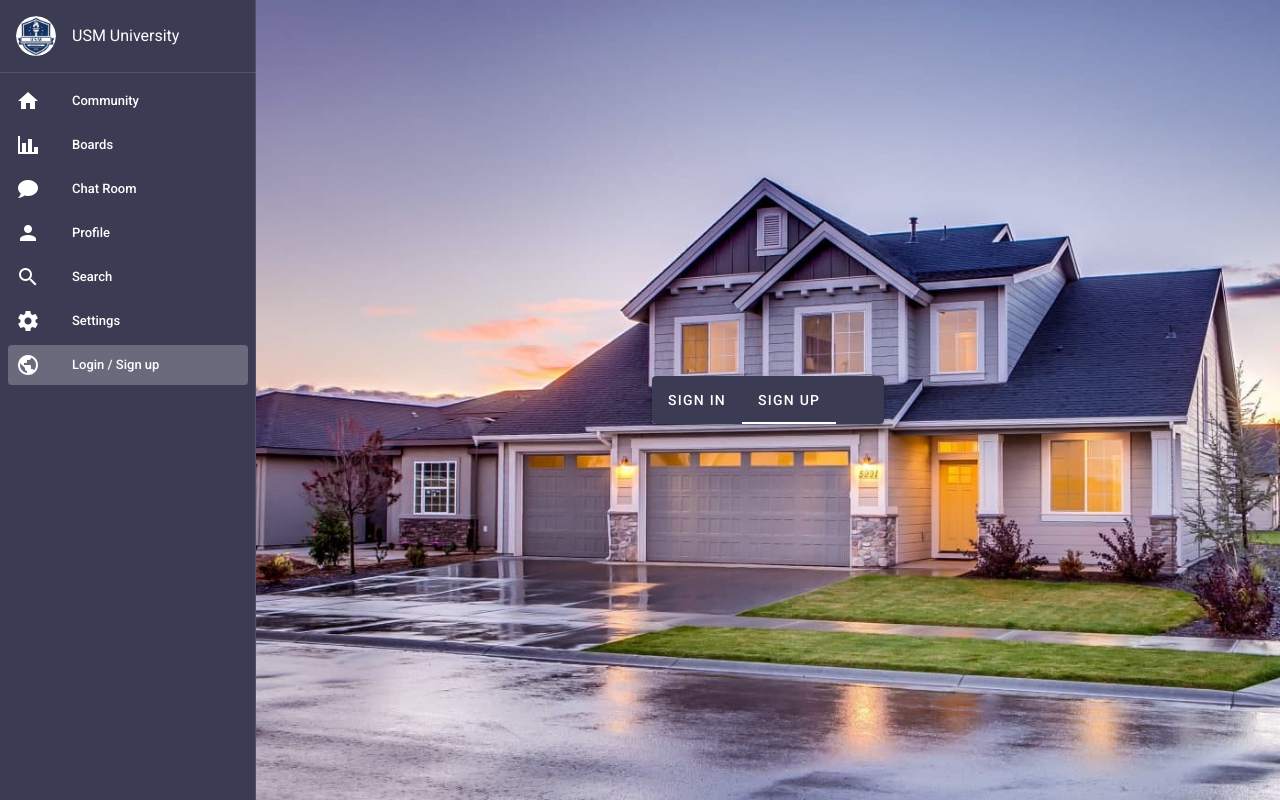
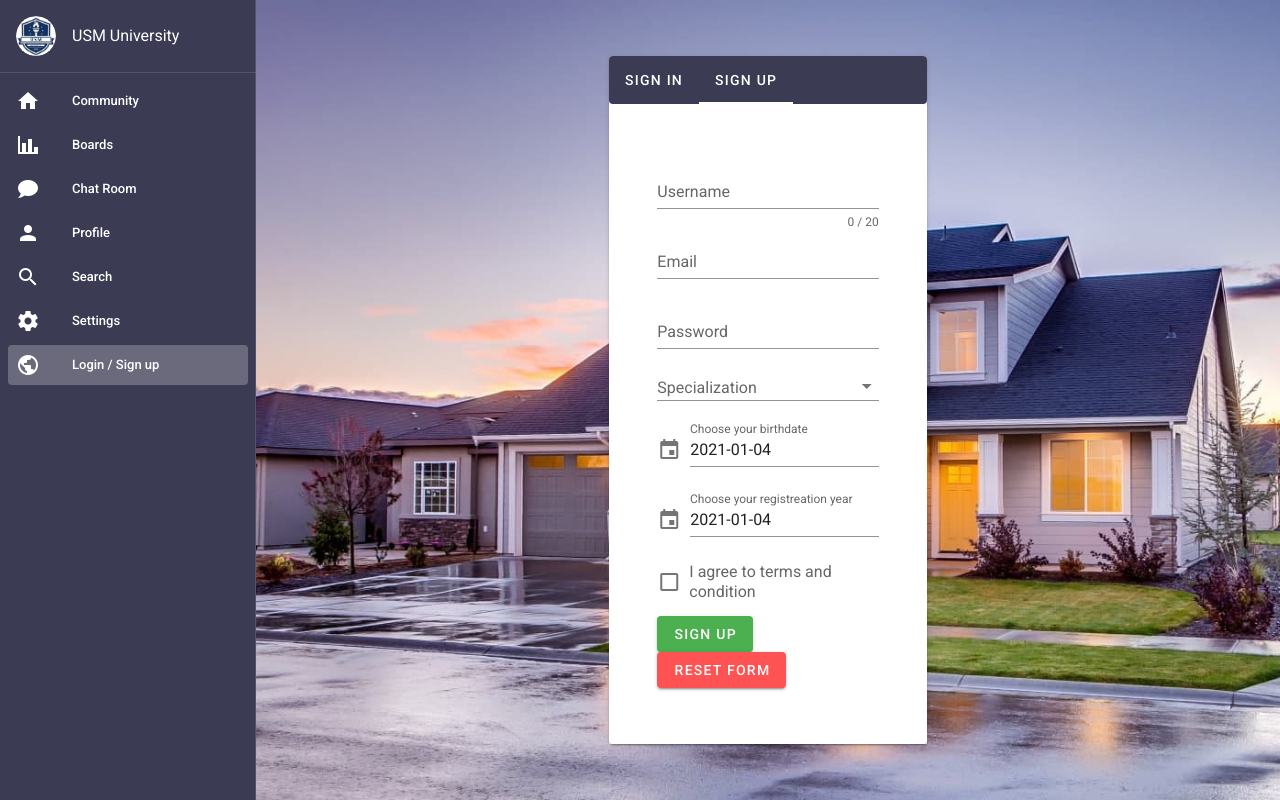
Before and after one commit to RoduanKD/Frontend-05-USM-project, a Vue app: page /login in a window 1280 px wide. Both pictures are taken after a click on the tab "SIGN UP". Built offline with nearby package versions, Linux system fonts and the light colour scheme; what vue-moment would draw is missing.

Commit message:
-added some changes on the main card design -added Sign Up tab with

```diff
--- a/src/views/Login.vue
+++ b/src/views/Login.vue
@@ -1,30 +1,184 @@
 <template>
-
   <div class="back fill-height">
-    <v-container justify-center fluid fill-height >
+    <v-container justify-center fluid fill-height>
       <v-row justify="center">
-          <v-col cols="3" >
-               <v-card >
-              <v-tabs  color="deep-purple accent-4" background-color="primary" left>
+        <v-col cols="4">
+          <v-card>
+            <v-tabs
+              color="deep-purple accent-4"
+              background-color="primary"
+              left
+            >
               <v-tab class="white--text">SIGN IN</v-tab>
               <v-tab class="white--text">SIGN UP</v-tab>
               <v-tab-item>
-
-          <v-card class="mx-auto elevation-12 midcard " style=" backdrop-filter: blur(5px);
-  background: rgba(255,255,255,.7)  ">
-              <v-card-text>
-                <v-form class="Pdtop">
-                  <v-text-field name="login" label="Login" type="text" ></v-text-field>
-                  <v-text-field name="password" label="Password" id="password" type="password"></v-text-field>
+                <v-card class="mx-auto elevation-12 midcard Blured">
+                  <v-card-text class="blured">
+                    <v-form
+                      v-model="valid"
+                      lazy-validation
+                      ref="form"
+                      class="py-16 px-7"
+                    >
+                      <v-text-field
+                        name="nameemail"
+                        label="Email / Username"
+                        type="text"
+                        v-model="nameemail"
+                        :rules="nameemailRules"
+                        required
+                      ></v-text-field>
+                      <v-text-field
+                        name="password"
+                        label="Password"
+                        id="password"
+                        type="password"
+                        required
+                        v-model="password"
+                        :rules="passwordRules"
+                      ></v-text-field>
                     </v-form>
                   </v-card-text>
-              <v-card-actions class="Flex"  >
-                <v-spacer ></v-spacer>
-                <v-btn   color="primary"  >Login</v-btn>
+                  <v-card-actions class="flex-column">
+                    <v-spacer></v-spacer>
+                    <v-btn color="primary" @click="validate">Login</v-btn>
                   </v-card-actions>
                 </v-card>
               </v-tab-item>
               <v-tab-item>
+                <v-card class="mx-auto elevation-12 midcard Blured">
+                  <v-card-text class="pa-12">
+                    <v-form ref="form" class="py-0 py-2">
+                      <v-text-field
+                        name="username"
+                        label="Username"
+                        type="text"
+                        v-model="name"
+                        :counter="20"
+                        :rules="nameRules"
+                        required
+                      ></v-text-field>
+                      <v-text-field
+                        name="email"
+                        label="Email"
+                        type="email"
+                        required
+                        v-model="email"
+                        :rules="emailRules"
+                      ></v-text-field>
+                      <v-text-field
+                        name="password"
+                        label="Password"
+                        id="password"
+                        type="password"
+                        required
+                        v-model="password"
+                        :rules="passwordRules"
+                      ></v-text-field>
+                      <v-select
+                        :items="specialization"
+                        name="specialization"
+                        label="Specialization"
+                        dense
+                        required v-model="select"
+                        :rules="[(v) => !!v || 'Specialization is required']"
+                      ></v-select>
+                      <v-menu
+                        ref="menu"
+                        v-model="menu"
+                        :close-on-content-click="false"
+                        :return-value.sync="date"
+                        transition="scale-transition"
+                        offset-y
+                        min-width="auto"
+                      >
+                        <template v-slot:activator="{ on, attrs }">
+                          <v-text-field
+                            v-model="date"
+                            label="Choose your birthdate"
+                            prepend-icon="mdi-calendar"
+                            readonly
+                            v-bind="attrs"
+                            v-on="on"
+                          ></v-text-field>
+                        </template>
+                        <v-date-picker v-model="date" no-title scrollable>
+                          <v-spacer></v-spacer>
+                          <v-btn text color="primary" @click="menu = false">
+                            Cancel
+                          </v-btn>
+                          <v-btn
+                            text
+                            color="primary"
+                            @click="$refs.menu.save(date)"
+                          >
+                            OK
+                          </v-btn>
+                        </v-date-picker>
+                      </v-menu>
+                      <v-spacer></v-spacer>
+                      <v-menu
+                        ref="menu2"
+                        v-model="menu2"
+                        :close-on-content-click="false"
+                        :return-value.sync="date2"
+                        transition="scale-transition"
+                        offset-y
+                        min-width="auto"
+                      >
+                        <template v-slot:activator="{ on, attrs }">
+                          <v-text-field
+                            v-model="date2"
+                            label="Choose your registreation year"
+                            prepend-icon="mdi-calendar"
+                            readonly
+                            v-bind="attrs"
+                            v-on="on"
+                          ></v-text-field>
+                        </template>
+                        <v-date-picker v-model="date2" no-title scrollable>
+                          <v-spacer></v-spacer>
+                          <v-btn text color="primary" @click="menu2 = false">
+                            Cancel
+                          </v-btn>
+                          <v-btn
+                            text
+                            color="primary"
+                            @click="$refs.menu2.save(date2)"
+                          >
+                            OK
+                          </v-btn>
+                        </v-date-picker>
+                      </v-menu>
+                      <v-checkbox
+                        v-model="checkbox"
+                        style="margin: 0px; max-height: 50px"
+                        :rules="[(v) => !!v || 'You must agree to continue!']"
+                        label="Do you agree?"
+                        required
+                      >
+                        <template v-slot:label>
+                          <div>I agree to terms and condition</div>
+                        </template>
+                      </v-checkbox>
+                    </v-form>
+                    <v-btn
+                      :disabled="!valid"
+                      color="success"
+                      class="mr-4"
+                      @click="validate"
+                    >
+                      Sign Up
+                    </v-btn>
+
+                    <v-btn color="error" class="mr-4" @click="reset">
+                      Reset Form
+                    </v-btn>
+                  </v-card-text>
+                  <v-card-actions class="flex-column pt-0">
+                    <v-spacer></v-spacer>
+                  </v-card-actions>
+                </v-card>
               </v-tab-item>
             </v-tabs>
           </v-card>
@@ -32,46 +186,76 @@
       </v-row>
     </v-container>
   </div>
-
 </template>
 <script>
 export default {
-  name: 'Home',
-  components: {
-    // HelloWorld
-  },
+  name: "Home",
+  components: {},
   data: () => ({
+    valid: false,
+    nameemail: "",
+    nameemailRules: [
+      (v) => !!v || "Username/Email is required",
+      (v) => (v && v.length <= 20) || "Name must be less than 10 characters",
+    ],
+    name: "",
+    nameRules: [
+      (v) => !!v || "Name is required",
+      (v) => (v && v.length <= 20) || "Name must be less than 10 characters",
+    ],
+    password: "",
+    passwordRules: [
+      (v) => !!v || "Password is required",
+      (v) => !(v && v.length <= 8) || "Password Must be 8 Charechters or More",
+    ],
+    specialization: ["ITE", "DU"],
+
+    email: "",
+    emailRules: [
+      (v) => !!v || "E-mail is required",
+      (v) => /.+@.+\..+/.test(v) || "E-mail must be valid",
+    ],
+    checkbox: false,
+    date: new Date().toISOString().substr(0, 10),
+    date2: new Date().toISOString().substr(0, 10),
+    menu: false,
+    menu2: false,
 
   }),
-}
+  methods: {
+    validate() {
+      this.$refs.form.validate();
+    },
+    reset() {
+      this.$refs.form.reset();
+    },
+  },
+};
 </script>
 
 <style>
+.Blured {
+  backdrop-filter: blur(3px);
+  background: rgba(255, 255, 255, 0.7);
+}
 .colortab {
-  color:#43425D !important ;
+  color: #43425d !important ;
 }
-.pdtop2{
-  padding-top: 20px;
+.midcard {
+  min-height: 400px;
 }
-.Pdtop {
-  padding-top: 65px;
-}
-
-
-.midcard{
-  height: 500px;
-
-}
-.Flex{
+.Flex {
   flex-direction: column;
   padding-top: 35px;
 }
-
 .back {
-  background-image: url('~@/assets/LoginBackground.jpeg');
+  background-image: url("~@/assets/LoginBackground.jpeg");
   background-size: cover;
   width: 100%;
+}
 
-
+.blured {
+  backdrop-filter: blur(10px);
+  background: rgba(255, 255, 255, 0.7);
 }
 </style>
```
Lines whose indentation alone changed are shown as unchanged.
